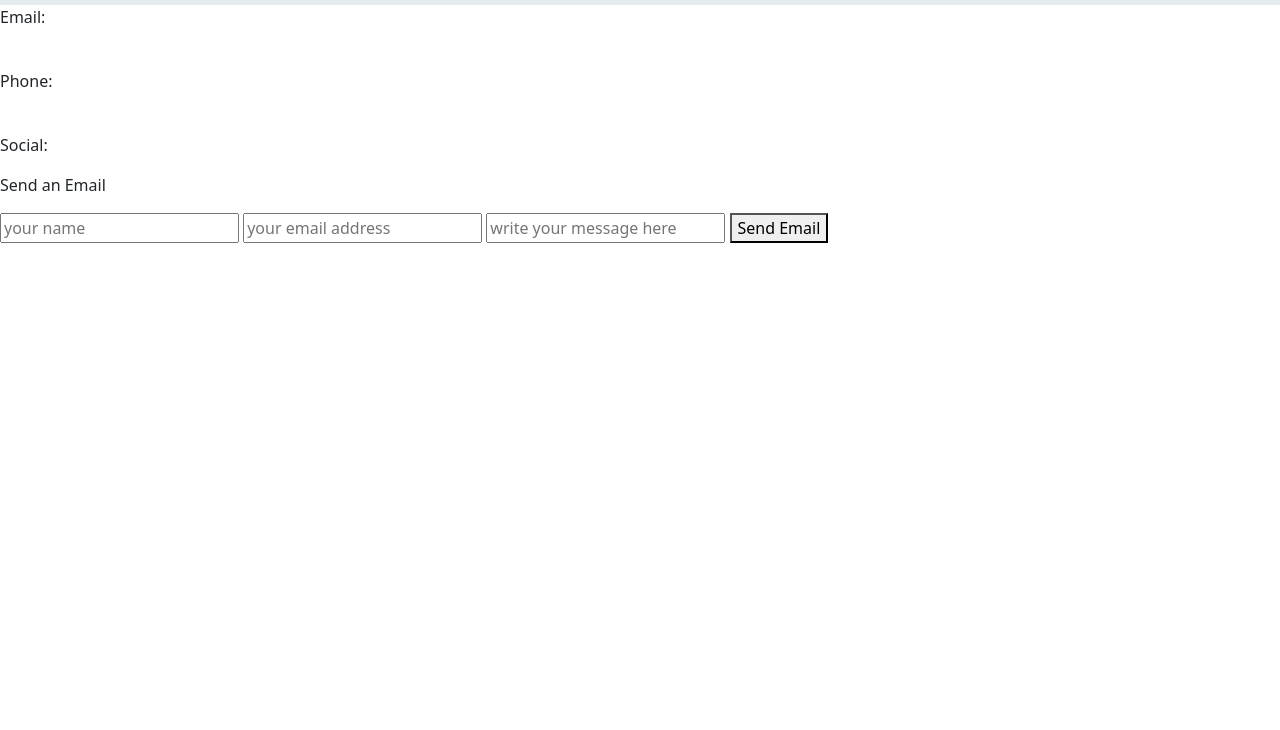
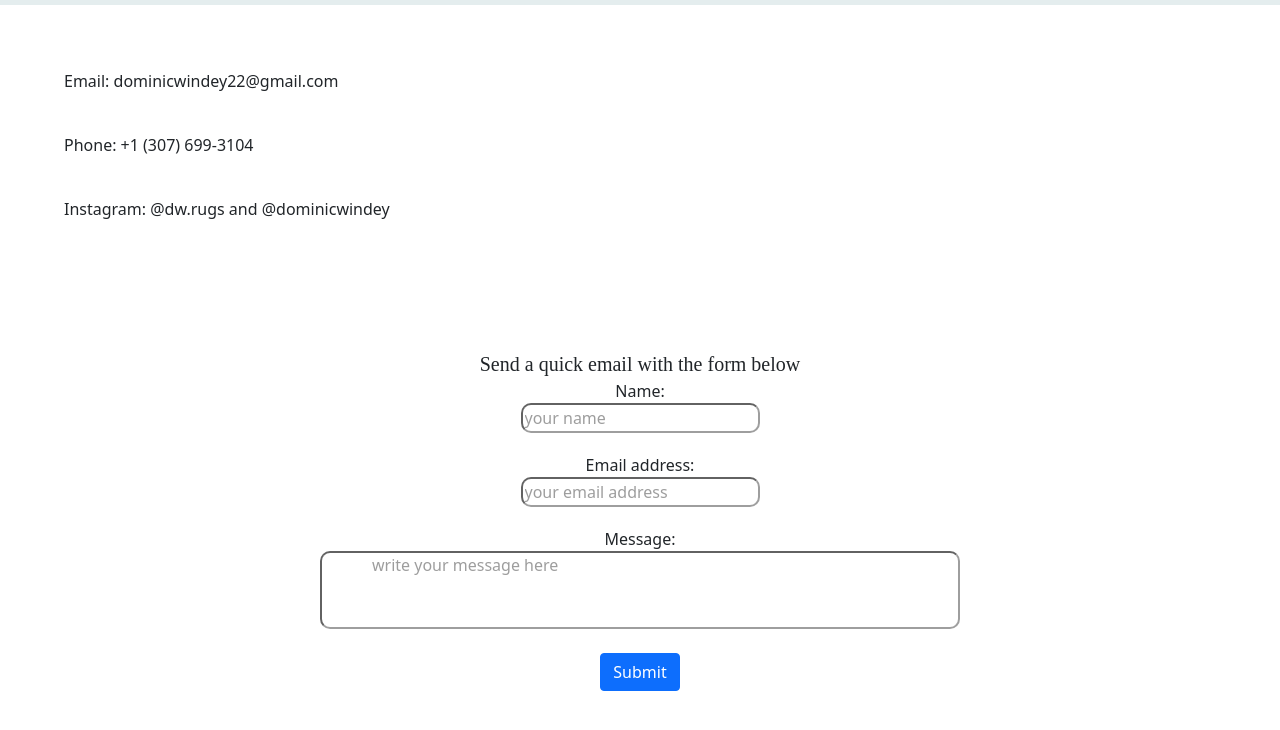
Before and after one commit to nirav-v/dw-rugs, a website: page pages/contact.html in a window 1280 px wide. Shown: the part 66-796 px from the top of the page. Drawn offline with nearby package versions, Linux system fonts and the light colour scheme.

Commit message:
style: making contact form look prettier and positioned better

```diff
--- a/pages/contact.html
+++ b/pages/contact.html
@@ -16,6 +16,8 @@
       crossorigin="anonymous"
     ></script>
     <link href="../style/style.css" rel="stylesheet" />
+    <link href="../style/contact.css" rel="stylesheet" />
+
     <title>Contact</title>
   </head>
   <body>
@@ -46,22 +48,28 @@
     </nav>
     <!-- End NavBar -->
     <section class="contact-info">
-      <p>Email:</p>
+      <p>Email: dominicwindey22@gmail.com</p>
       <br />
-      <p>Phone:</p>
+      <p>Phone: +1 (307) 699-3104</p>
       <br />
-      <p>Social:</p>
+      <p>Instagram: @dw.rugs and @dominicwindey</p>
     </section>
     <!-- Contact Form -->
-    <section class="embedded-email">
-      <p>Send an Email</p>
+    <section class="email-form">
+      <header>Send a quick email with the form below</header>
       <form
         action="https://formsubmit.co/dominicwindey22@gmail.com"
         method="POST"
         class="email-form"
       >
+        <label for="name">Name:</label><br />
         <input type="text" placeholder="your name" required />
+        <br />
+
+        <label for="email">Email address:</label><br />
         <input type="email" placeholder="your email address" />
+        <br />
+        <label for="message">Message:</label><br />
         <input
           type="hidden"
           name="_next"
@@ -71,8 +79,11 @@
           type="text"
           name="message"
           placeholder="write your message here"
+          id="message"
         />
-        <button type="submit">Send Email</button>
+        <br />
+        <!-- <button id="submit-btn" type="submit">Send</button> -->
+        <button type="submit" class="btn btn-primary my-1">Submit</button>
       </form>
     </section>
   </body>
--- /dev/null
+++ b/style/contact.css
@@ -0,0 +1,38 @@
+.contact-info{
+margin: 5%;
+margin-bottom: auto;
+}
+
+header{
+    margin-top: 10%;
+}
+.email-form{
+    margin-top: auto;
+    text-align: center;
+}
+
+input{
+    border-radius: 10px;
+    opacity: 0.7;
+    margin-bottom: 20px;
+}
+
+#message{
+    width: 50%;
+    padding: 0 50px 50px 50px;
+}
+
+#submit-btn{
+    border-radius: 20px;
+    padding: 10px;
+    color: antiquewhite;
+    background-color: #3b4040;
+    /* opacity: 0.5; */
+ font-family:'Franklin Gothic Medium', 'Arial Narrow', Arial, sans-serif;
+ font-weight: bold;
+ font-style: italic;
+}
+
+#submit-btn:hover{
+    transform: scale(1.1,1.1);
+}
```
